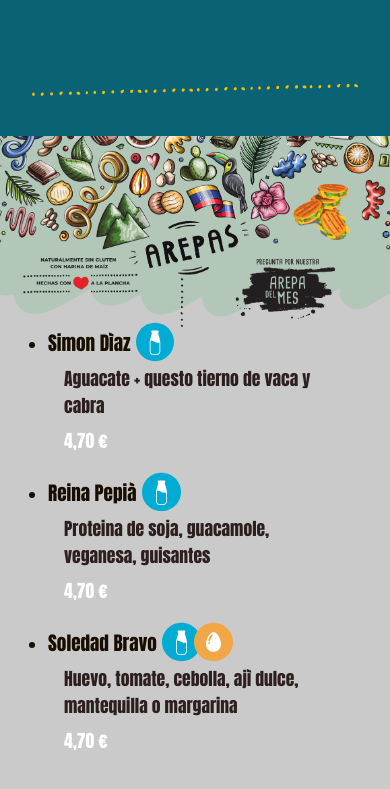
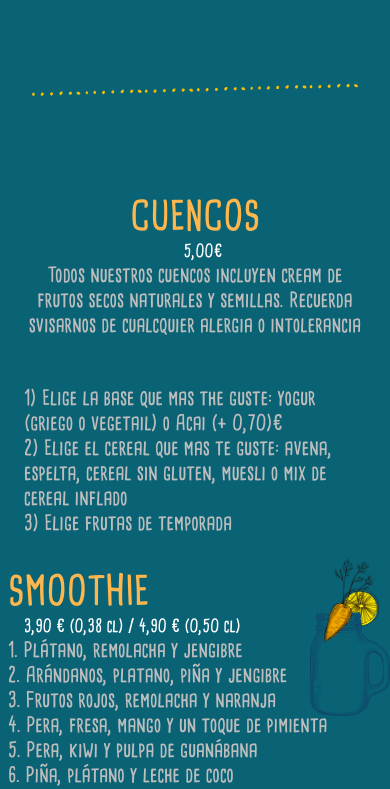
Before and after one commit to algiro/sfc-menu, a React (Vite) app: page / in a window 390 px wide. Shown: the part 3500-4289 px from the top of the page. Built offline with nearby package versions, Linux system fonts and the light colour scheme.

Commit message:
added Cuenco and Smoothie menu

```diff
--- a/src/App.jsx
+++ b/src/App.jsx
@@ -5,6 +5,8 @@ import NotaMenu from './components/NotaMenu'
 import TostasMenu from './components/TostasMenu'
 import ArepasMenu from './components/ArepasMenu'
 import ReposteriaMenu from './components/ReposteriaMenu'
+import CuencoMenu from './components/CuencoMenu'
+import SmoothieMenu from './components/SmoothieMenu'
 
 import divisionImg from '../images/division.svg'
 import './styles/menu.css'
@@ -20,6 +22,8 @@ function App() {
             <div className='menu-container centered-div'><img src={divisionImg} className='filler-div' /></div>
             <TostasMenu />
             <div className='menu-container centered-div'><img src={divisionImg} className='filler-div' /></div>
+            <CuencoMenu />
+            <SmoothieMenu />
             <ArepasMenu />
         </div >
     )
--- /dev/null
+++ b/src/components/CuencoMenu.jsx
@@ -0,0 +1,29 @@
+import React from 'react';
+import smoothieImg1 from '../../images/smoothie_1.png';
+import smoothieImg2 from '../../images/smoothie_2.png';
+import '../styles/menu.css';
+
+const CuencoMenu = () => {
+  return (
+    <div
+      className="min-h-screen p-8 text-amber-400 menu-container centered-div reduced-padding"
+    >
+      <div className="max-w-2xl mx-auto">
+        <div className="two-column-layout">
+          <div className="column menu-content">
+            <h1 className='section-title'>CUENCOS</h1>
+            <div className="item-price"> 5,00€</div>
+            <div className="cuenco-note"> Todos nuestros cuencos incluyen cream de frutos secos naturales y semillas. Recuerda svisarnos de cualcquier alergia o intolerancia</div>
+          </div>
+          <div className="column">
+            <div className="cuenco-note"> 1) Elige la base que mas the guste: yogur (griego o vegetail) o Acai (+ 0,70)€</div>
+            <div className="cuenco-note"> 2) Elige el cereal que mas te guste: avena, espelta, cereal sin gluten, muesli o mix de cereal inflado</div>
+            <div className="cuenco-note"> 3) Elige frutas de temporada</div>
+          </div>
+        </div>
+      </div>
+    </div>
+  );
+};
+
+export default CuencoMenu;
--- /dev/null
+++ b/src/components/SmoothieMenu.jsx
@@ -0,0 +1,30 @@
+import React from 'react';
+import smoothieImg1 from '../../images/smoothie_1.png';
+import smoothieImg2 from '../../images/smoothie_2.png';
+import '../styles/menu.css';
+
+const SmoothieMenu = () => {
+  return (
+    <div
+      className="min-h-screen p-8 text-amber-400 menu-smoothie-container centered-div reduced-padding"
+      style={{
+        '--bg-image': `url(${smoothieImg1})`
+      }}
+    >
+      <div className="max-w-2xl mx-auto">
+        <h1 className='section-title'>SMOOTHIE</h1>
+        <div className="item-price"> 3,90 € (0,38 cl) / 4,90 € (0,50 cl)</div>
+        <div className="cuenco-note"> 1. Plátano, remolacha y jengibre</div>
+        <div className="cuenco-note"> 2. Arándanos, platano, piña y jengibre</div>
+        <div className="cuenco-note"> 3. Frutos rojos, remolacha y naranja</div>
+        <div className="cuenco-note"> 4. Pera, fresa, mango y un toque de pimienta</div>
+        <div className="cuenco-note"> 5. Pera, kiwi y pulpa de guanábana</div>
+        <div className="cuenco-note"> 6. Piña, plátano y leche de coco</div>
+        <div className="cuenco-note"> 7. Papaya, naranja y fresa</div>
+        <div className="cuenco-note"> 8. Plátano, fresa y naranja</div>
+      </div>
+    </div>
+  );
+};
+
+export default SmoothieMenu;
--- a/src/components/VeganOption.jsx
+++ b/src/components/VeganOption.jsx
@@ -3,7 +3,6 @@ import React from 'react';
 import opcionVeganaIcon from '../../images/opcion_vegana.svg';
 
 const VeganOptionIcon = ({ opcionVegana }) => {
-    console.log('opcionVegana value:', opcionVegana); // Debug log
     if (!opcionVegana) {
         return null;
     }
--- a/src/styles/menu.css
+++ b/src/styles/menu.css
@@ -59,6 +59,35 @@ body {
   background-size: 800px;
 }
 
+.menu-smoothie-container {
+  font-family: 'CardenioModern', sans-serif;
+  display: flex;
+  /* Enables flexbox for alignment */
+  align-items: center;
+  /* Centers items vertically */
+  justify-content: space-between;
+  /* Pushes left and right images to edges */
+  margin: 0 auto;
+  max-width: 800px;
+  /* Include fallback font */
+  padding: 2rem;
+  color: #FFB74D;
+  background-color: #0A6275;
+  background-image: var(--bg-image);
+  background-repeat: no-repeat;
+  background-position: right top;
+  background-size: 200px;
+}
+
+.menu-smoothie-bottom {
+  width: 800px;
+  height: 233px;
+  background-color: #0A6275;
+  background-repeat: no-repeat;
+  background-position: top;
+  background-size: 800px;
+}
+
 .menu-arepas-container {
   font-family: 'Anton', sans-serif;
   display: flex;
@@ -90,10 +119,24 @@ body {
     /* Reduced size for medium screens */
   }
 
+  .menu-smoothie-container {
+    background-size: 100px;
+  }
+
   .menu-reposteria-container {
     background-size: 600px 450px;
     padding: 0.5rem;
     height: 253px;
+  }
+
+  .menu-smoothie-bottom {
+    background-size: 600px 150px;
+    padding: 0.5rem;
+    height: 153px;
+  }
+
+  .reduced-padding {
+    padding: 0.5rem;
   }
 
   .reposteria-note {
@@ -108,9 +151,19 @@ body {
     /* Further reduced for small screens */
   }
 
+  .menu-smoothie-container {
+    background-size: 80px;
+  }
+
   .menu-reposteria-container {
     background-size: 400px 250px;
     padding: 0.5rem;
+  }
+
+  .menu-smoothie-bottom {
+    background-size: 400px 150px;
+    padding: 0.5rem;
+    height: 153px;
   }
 
   .reposteria-note {
@@ -176,6 +229,10 @@ body {
   margin-left: 1rem;
 }
 
+.cuenco-note {
+  font-size: 1.3rem;
+  color: #bdbdbd;
+}
 
 .item-note {
   font-family: 'CardenioModern', sans-serif;
```
Also changed, not shown: images/smoothie_1.png (added), images/smoothie_2.png (added).
